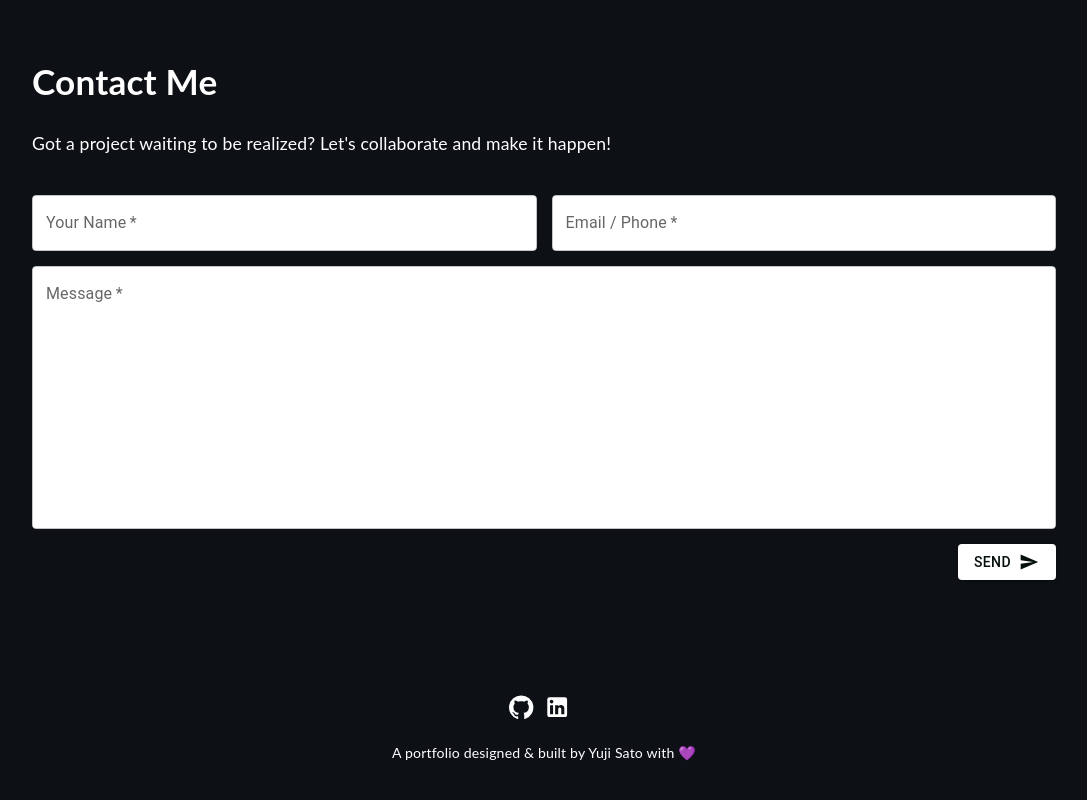
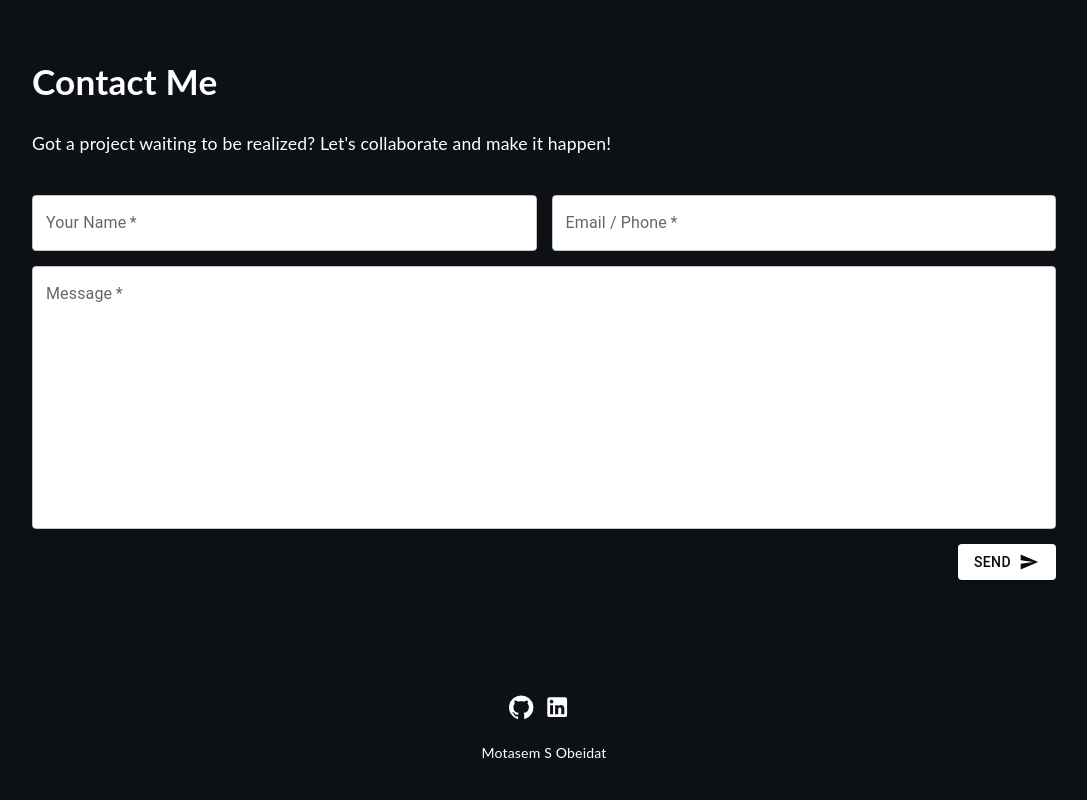
Before and after one commit to motasem-obeidat/motasem-obeidat, a React (Create React App) app: page / in a window 1280 px wide. Shown: the part 5865-6665 px from the top of the page, without its empty margins (96-1183 px from the left). Built offline with nearby package versions, Linux system fonts and the light colour scheme.

Commit message:
Update Footer.tsx

```diff
--- a/src/components/Footer.tsx
+++ b/src/components/Footer.tsx
@@ -7,10 +7,10 @@ function Footer() {
   return (
     <footer>
       <div>
-        <a href="https://github.com/yujisatojr" target="_blank" rel="noreferrer"><GitHubIcon/></a>
-        <a href="https://www.linkedin.com/in/yujisato/" target="_blank" rel="noreferrer"><LinkedInIcon/></a>
+        <a href="https://github.com/motasem-obeidat" target="_blank" rel="noreferrer"><GitHubIcon/></a>
+        <a href="https://www.linkedin.com/in/motasem-obeidat/" target="_blank" rel="noreferrer"><LinkedInIcon/></a>
       </div>
-      <p>A portfolio designed & built by <a href="https://github.com/yujisatojr/react-portfolio-template" target="_blank" rel="noreferrer">Yuji Sato</a> with 💜</p>
+      <p>Motasem S Obeidat</p>
     </footer>
   );
 }
```
